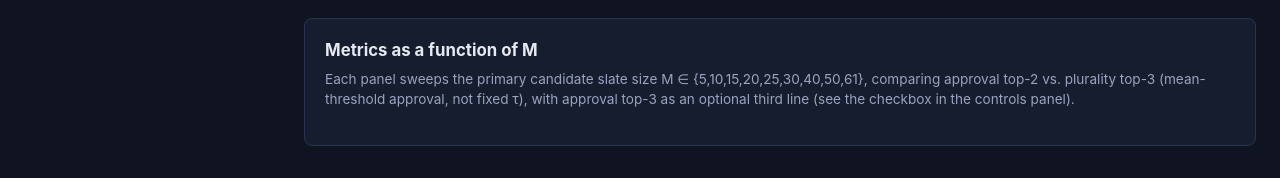
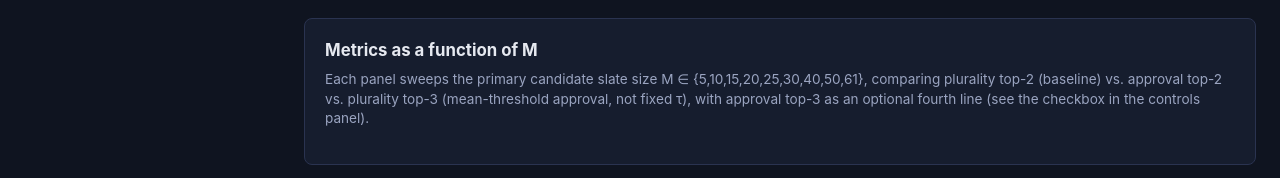
Before and after one commit to eigentaylor/open-primary-sim, a plain HTML site: page docs/index.html in a window 1280 px wide. Shown: the part 1228-1406 px from the top of the page. Drawn offline with nearby package versions, Linux system fonts and the light colour scheme.

Commit message:
Add plurality top-2 series and update M sweep
Include plurality top-2 (baseline) as part of the M-series comparison and expand the chart from a 3-way to a 4-way comparison (PT2, AT2, PT3, AT3). Added plurality_k2 to M_SERIES and assigned it a fixed color; updated header comments and legend text in docs/index.html to reflect the new baseline and fourth optional line. Adjusted M sweep configuration: changed M_VALUES to [5,10,15,20,25,30,60] and added { rule: 'plurality', k: 2 } to M_SWEEP_RULES_AND_KS so the sweep runs the new plurality top-2 case.

```diff
--- a/docs/index.html
+++ b/docs/index.html
@@ -105,8 +105,9 @@
       <h2>Metrics as a function of M</h2>
       <p class="section-note">
         Each panel sweeps the primary candidate slate size M ∈ {5,10,15,20,25,30,40,50,61},
-        comparing approval top-2 vs. plurality top-3 (mean-threshold approval, not fixed τ),
-        with approval top-3 as an optional third line (see the checkbox in the controls panel).
+        comparing plurality top-2 (baseline) vs. approval top-2 vs. plurality top-3
+        (mean-threshold approval, not fixed τ), with approval top-3 as an optional fourth
+        line (see the checkbox in the controls panel).
       </p>
       <div id="m-metrics-legend" class="metrics-legend"></div>
       <div id="m-metrics-grid" class="metrics-grid"></div>
--- a/docs/js/charts/metric-vs-m-chart.js
+++ b/docs/js/charts/metric-vs-m-chart.js
@@ -1,10 +1,11 @@
 // Metric-vs-M line chart: x = M (primary candidate slate size) in
-// sweep.js's M_VALUES, one line per fixed rule/k comparison -- approval
-// top-2 vs. plurality top-3 (always shown) vs. approval top-3 (optional,
-// on by default). Mean-threshold approval only, not fixed-tau. Structurally
-// mirrors metric-vs-k-chart.js (same small-multiple-per-metric approach)
-// but the series set here is a fixed 3-way comparison rather than
-// "whichever rules are active", so it's a separate module.
+// sweep.js's M_VALUES, one line per fixed rule/k comparison -- plurality
+// top-2 (baseline) vs. approval top-2 vs. plurality top-3 (always shown)
+// vs. approval top-3 (optional, on by default). Mean-threshold approval
+// only, not fixed-tau. Structurally mirrors metric-vs-k-chart.js (same
+// small-multiple-per-metric approach) but the series set here is a fixed
+// 4-way comparison rather than "whichever rules are active", so it's a
+// separate module.
 
 import { M_VALUES } from '../sweep.js';
 import { setupSvg, computeYDomain } from './chart-utils.js';
@@ -12,6 +13,7 @@ import { setupSvg, computeYDomain } from './chart-utils.js';
 const d3 = window.d3;
 
 export const M_SERIES = [
+  { key: 'plurality_k2', shortLabel: 'PT2', label: 'Plurality top-2 (baseline)', optional: false },
   { key: 'approval-mean_k2', shortLabel: 'AT2', label: 'Approval top-2 (mean threshold)', optional: false },
   { key: 'plurality_k3', shortLabel: 'PT3', label: 'Plurality top-3', optional: false },
   { key: 'approval-mean_k3', shortLabel: 'AT3', label: 'Approval top-3 (mean threshold)', optional: true },
@@ -19,8 +21,9 @@ export const M_SERIES = [
 
 // Fixed per-series colors (not positional), same rationale as
 // metric-vs-k-chart.js's RULE_COLORS: toggling AT3 on/off never reshuffles
-// AT2/PT3's colors.
+// the other series' colors.
 const SERIES_COLORS = {
+  plurality_k2: '#dc2626',
   'approval-mean_k2': '#16a34a',
   plurality_k3: '#2563eb',
   'approval-mean_k3': '#d97706',
--- a/docs/js/sweep.js
+++ b/docs/js/sweep.js
@@ -134,15 +134,16 @@ export function runFullSweep(stateParams, config, seed, onProgress) {
 
 // ---- M-sweep: fixed {rule,k} comparison across primary slate size M --------
 //
-// Approval top-2 vs. plurality top-3 vs. approval top-3, mean-threshold
-// approval only (not the fixed-tau variant -- tau has no paper basis and
-// isn't part of this comparison), as M varies. Unlike RULES/K_VALUES above
-// (many rule/k combos at one fixed M), this sweeps M itself against a small
-// fixed set of rule/k combos, so it's a separate function rather than an
-// extra fullRulesAndKs() case.
-export const M_VALUES = [5, 10, 15, 20, 25, 30, 40, 50, 61];
+// Plurality top-2 (baseline) vs. approval top-2 vs. plurality top-3 vs.
+// approval top-3, mean-threshold approval only (not the fixed-tau variant --
+// tau has no paper basis and isn't part of this comparison), as M varies.
+// Unlike RULES/K_VALUES above (many rule/k combos at one fixed M), this
+// sweeps M itself against a small fixed set of rule/k combos, so it's a
+// separate function rather than an extra fullRulesAndKs() case.
+export const M_VALUES = [5, 10, 15, 20, 25, 30, 60];
 
 export const M_SWEEP_RULES_AND_KS = [
+  { rule: 'plurality', k: 2 },
   { rule: 'approval-mean', k: 2 },
   { rule: 'plurality', k: 3 },
   { rule: 'approval-mean', k: 3 },
```
